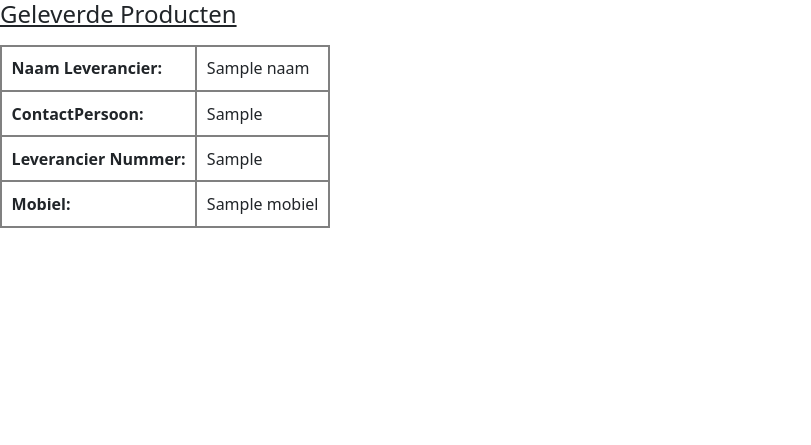
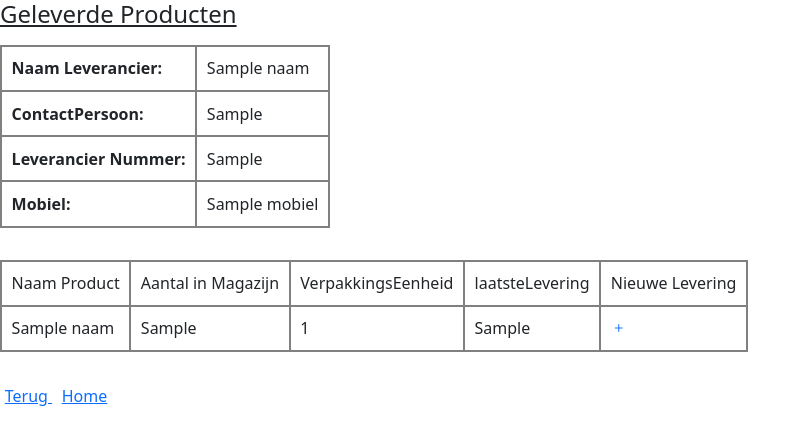
Before and after one commit to Shahed-60/BE-Opdracht5-J2-P3-335476, a PHP site: template app/views/Jamin/geleverdeProductenOverzicht.php in a window 1280 px wide. Shown: the top 445 px of the page, without its empty margins (0-811 px from the left). Run offline with PHP 8.4, Linux system fonts and the light colour scheme; the template is opened without the code that fills it: most values are stand-ins (such as "Sample title", 1, 10 or a date in 2020); some libraries are stand-ins or nearby versions.

Commit message:
userstory afgemaakt

```diff
--- a/app/views/Jamin/geleverdeProductenOverzicht.php
+++ b/app/views/Jamin/geleverdeProductenOverzicht.php
@@ -16,7 +16,7 @@
         <thead>
             <?php
             // var_dump($data);
-            foreach ($data as $leverancierInfo) : ?>
+            foreach ($data['leverancierInfo'] as $leverancierInfo) : ?>
                 <tr>
                     <th>Naam Leverancier:</th>
                     <td><?= $leverancierInfo->Naam ?></td>
@@ -36,9 +36,47 @@
 
         </thead>
     <?php endforeach; ?>
-    <tbody>
-    </tbody>
     </table>
+    <table>
+        <thead>
+            <tr>
+                <td>Naam Product</td>
+                <td>Aantal in Magazijn</td>
+                <td>VerpakkingsEenheid</td>
+                <td>laatsteLevering</td>
+                <td>Nieuwe Levering</td>
+            </tr>
+        </thead>
+        <tbody>
+
+            <?php if (empty(($data['ProductPerLeverancierInfo']))) :
+            ?>
+                <tr>
+                    <td colspan='6'>
+                        Dit bedrijf heeft tot nu toe geen producten geleverd aan Jamin </td>
+                </tr>
+            <?php else : ?>
+            <?php endif; ?>
+
+            <?php
+            foreach ($data['ProductPerLeverancierInfo'] as $ProductPerLeverancier) : ?>
+                <tr>
+                    <td><?= $ProductPerLeverancier->Naam ?></td>
+                    <td><?= $ProductPerLeverancier->AantalAanwezig ?></td>
+                    <td><?= $ProductPerLeverancier->VerpakkingsEenheid ?></td>
+                    <td><?= $ProductPerLeverancier->laatsteLevering ?></td>
+
+                    <!-- <td><a href="<?= URLROOT; ?>/Jamin/geleverdeProductenOverzicht/<?= $ProductPerLeverancier->LeverancierId; ?>"><i class="bi bi-box-seam"></i></a> -->
+                    <td><a href="<?= URLROOT; ?>/Jamin/geleverdeProductenOverzicht/"><i class="bi bi-plus"></i></a>
+                    </td>
+                </tr>
+            <?php endforeach ?>
+        </tbody>
+    </table>
+    <a href="<?= URLROOT; ?>/Jamin/overzichtLeverancier" class="knop">Terug
+    </a>
+    <a href="<?= URLROOT; ?>/Homepage/index" class="knop">Home</a>
+
 </body>
 
 </html>
--- a/public/css/style.css
+++ b/public/css/style.css
@@ -9,6 +9,10 @@ table {
     border-collapse: collapse;
     margin-top: 1em;
     text-align: left;
+    margin-bottom: 2rem;
+}
+.knop{
+    margin: .3rem;
 }
 
 th,
```
Also changed, not shown: app/controllers/Jamin.php (+7 -1 lines), app/models/JaminModel.php (+21 -1 lines).
